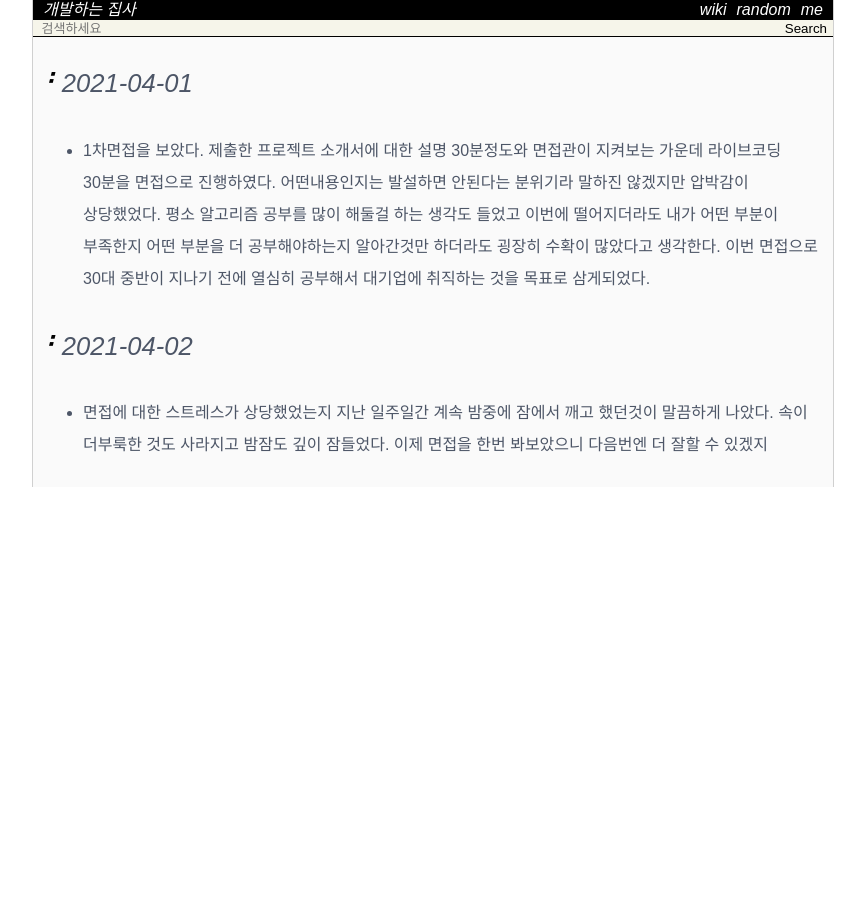
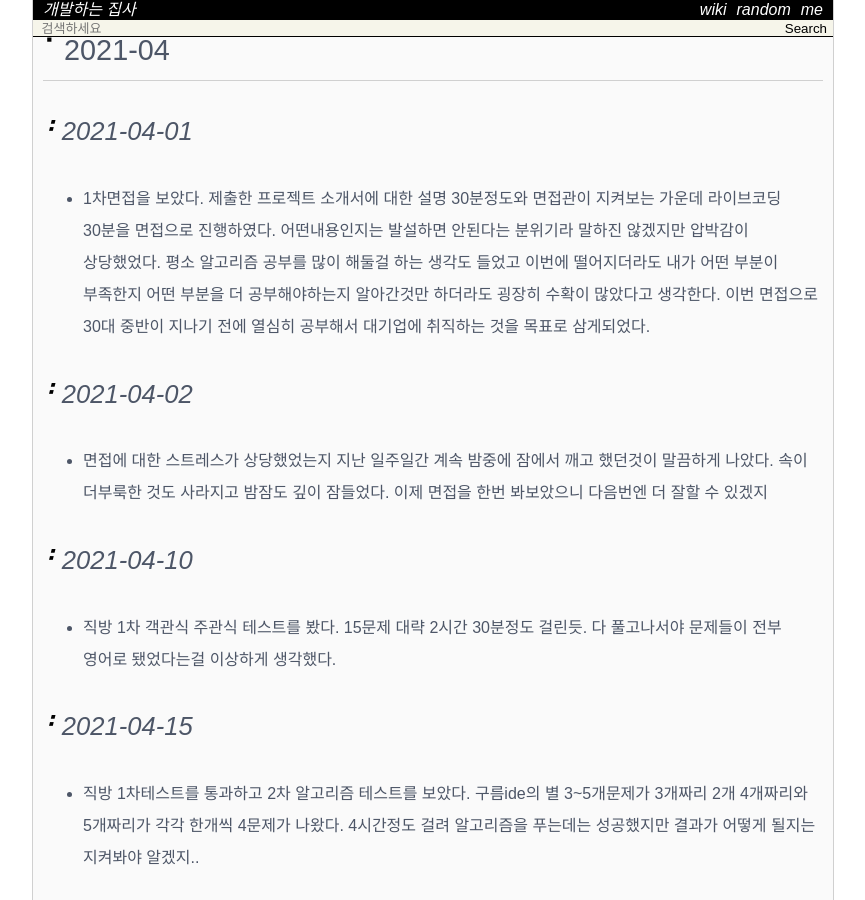
Before and after one commit to Achelous1/achelous1.github.io, a Jekyll site: the page built from _wiki/diary-2021.md, in a window 1280 px wide and 900 px high, scrolled down 5579 px. Shown: the whole window, without its empty margins (207-1072 px from the left). Built offline with Jekyll 4.4.1, drawn with Linux system fonts in a browser that asks for light colours; nearby versions of some CDN libraries; some web fonts are replaced; comment, search, counter and statistics services are not loaded; before the commit the page ends 6066 px from its top, so only the background shows below that; some of the changed text lies outside the part shown.

Commit message:
ADD diary posts

```diff
--- a/_wiki/diary-2021.md
+++ b/_wiki/diary-2021.md
@@ -97,3 +97,9 @@ latex   : false
 
 ### 2021-04-02
 * 면접에 대한 스트레스가 상당했었는지 지난 일주일간 계속 밤중에 잠에서 깨고 했던것이 말끔하게 나았다. 속이 더부룩한 것도 사라지고 밤잠도 깊이 잠들었다. 이제 면접을 한번 봐보았으니 다음번엔 더 잘할 수 있겠지
+
+### 2021-04-10
+* 직방 1차 객관식 주관식 테스트를 봤다. 15문제 대략 2시간 30분정도 걸린듯. 다 풀고나서야 문제들이 전부 영어로 됐었다는걸 이상하게 생각했다.
+
+### 2021-04-15
+* 직방 1차테스트를 통과하고 2차 알고리즘 테스트를 보았다. 구름ide의 별 3~5개문제가 3개짜리 2개 4개짜리와 5개짜리가 각각 한개씩 4문제가 나왔다. 4시간정도 걸려 알고리즘을 푸는데는 성공했지만 결과가 어떻게 될지는 지켜봐야 알겠지..
```
Also changed, not shown: other parts of _wiki/diary-2021.md (+1 -1 lines).
